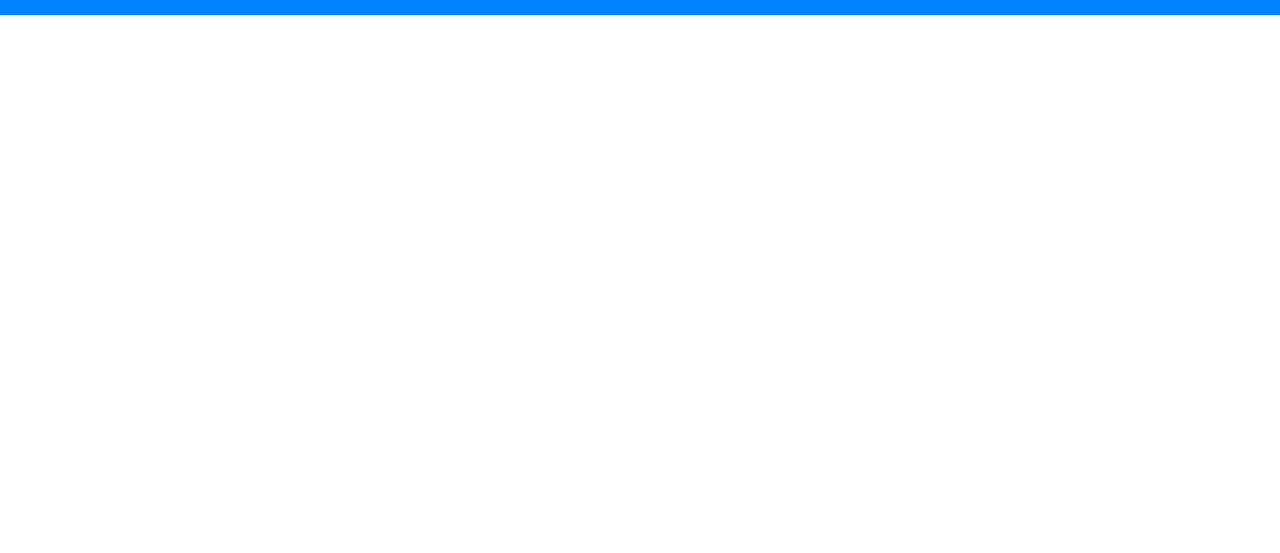
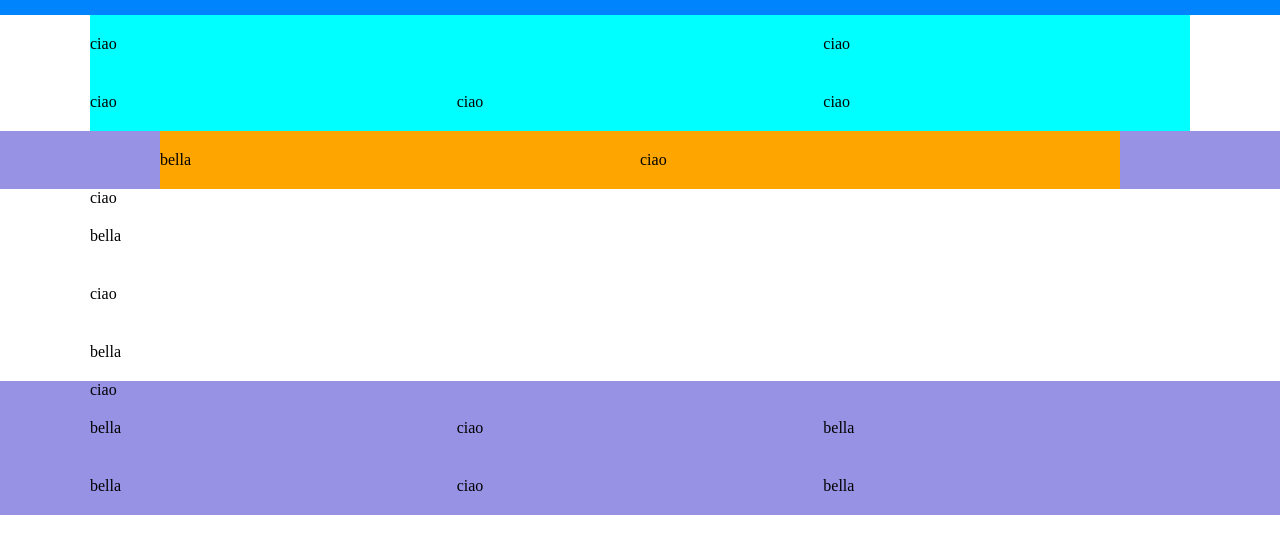
Before and after one commit to PaoloNapoli97/htmlcss-responsive-layout, a plain HTML site: page index.html in a window 1280 px wide. Shown: the part 65-618 px from the top of the page. Drawn offline with Linux system fonts and the light colour scheme.

Commit message:
Aggiunte sezioni

```diff
--- a/css/common.css
+++ b/css/common.css
@@ -1,3 +1,6 @@
+/*-----------
+    CONTAINERS
+------------*/
 
 .container{
     max-width: 71.25rem;
@@ -6,6 +9,21 @@
     margin: auto;
 }
 
+.container-2{
+    max-width: 62.5rem;
+    padding-left: 1.25rem;
+    padding-right: 1.25rem;
+    margin: auto;
+}
+
+.section-container{
+    width: 100%;
+}
+
+/*-----------
+    FLEX
+------------*/
+
 .flex-box{
     display: flex;
 }
@@ -13,3 +31,22 @@
 .space-between{
     justify-content: space-between;
 }
+
+.row{
+    display: flex;
+    flex-wrap: wrap;
+    padding: 0 -1.25rem;
+}
+
+.col{
+    padding: 0 1.25rem;
+}
+
+.col-2{
+    padding: 1.25rem 0;
+    width: 100%;
+}
+
+section:nth-child(even){
+    background-color: #9792e4;
+}
--- a/css/reset.css
+++ b/css/reset.css
@@ -8,6 +8,7 @@
     padding: 0;
 }
 
-ul{
+.list-inline{
+    display: flex;
     list-style: none;
 }
--- a/css/style.css
+++ b/css/style.css
@@ -2,3 +2,44 @@
 @import url('common.css');
 @import url('button.css');
 @import url('header.css');
+
+/*-------------
+    MAIN
+-------------*/
+
+.develop .col{
+    width: 100%;
+    padding: 1.25rem 0;
+    background-color: aqua;
+}
+
+.planning .col-2{
+    width: 100%;
+    background-color: orange;
+}
+
+.benefit .col-2{
+    width: calc(100% / 2);
+}
+
+@media screen and (min-width: 426px){
+    .develop .col{
+        width: calc(100% / 3);
+    }
+
+    .develop .col:first-child{
+        width: calc( (100% / 3) * 2);
+    }
+}
+
+@media screen and (min-width: 769px){
+    .planning .col-2{
+        width: calc(100% / 2);
+    }
+}
+
+@media screen and (min-width: 769px){
+    .benefit .col-2{
+        width: calc(100% / 3);
+    }
+}
--- a/index.html
+++ b/index.html
@@ -14,7 +14,7 @@
                 <div class="logo"><img src="img/logo.png" alt=""></div>
                 <button class="header-menu">Menu</button>
                 <nav class="header-nav">
-                    <ul class="flex-box">
+                    <ul class="list-inline">
                         <li><a href="http://">1</a></li>
                         <li><a href="http://">2</a></li>
                         <li><a href="http://">3</a></li>
@@ -26,5 +26,72 @@
         </div>
     </header>
 
+    <main>
+        <section class="section-container develop">
+            <div class="container">
+                <div class="row">
+                    <div class="col">
+                        ciao
+                    </div>
+                    <div class="col">
+                        ciao
+                    </div>
+                    <div class="col">
+                        ciao
+                    </div>
+                    <div class="col">
+                        ciao
+                    </div>
+                    <div class="col">
+                        ciao
+                    </div>
+                </div>
+            </div>
+        </section>
+
+        <section>
+            <div class="section-container planning">
+                <div class="container-2">
+                    <div class="row">
+                        <div class="col-2">bella</div>
+                        <div class="col-2">ciao</div>
+                    </div>
+                </div>
+            </div>
+        </section>
+
+        <section>
+            <div class="section-container">
+                <div class="container">
+                    <div>ciao</div>
+                    <div class="row">
+                        <div class="col-2">bella</div>
+                        <div class="col-2">ciao</div>
+                        <div class="col-2">bella</div>
+                    </div>
+                </div>
+            </div>
+        </section>
+
+        <section class="benefit">
+            <div class="section-container">
+                <div class="container">
+                    <div>ciao</div>
+                    <div class="row">
+                        <div class="col-2">bella</div>
+                        <div class="col-2">ciao</div>
+                        <div class="col-2">bella</div>
+                        <div class="col-2">bella</div>
+                        <div class="col-2">ciao</div>
+                        <div class="col-2">bella</div>
+                    </div>
+                </div>
+            </div>
+        </section>
+
+        <section>
+        </section>
+    </main>
+
 </body>
 </html>
```
